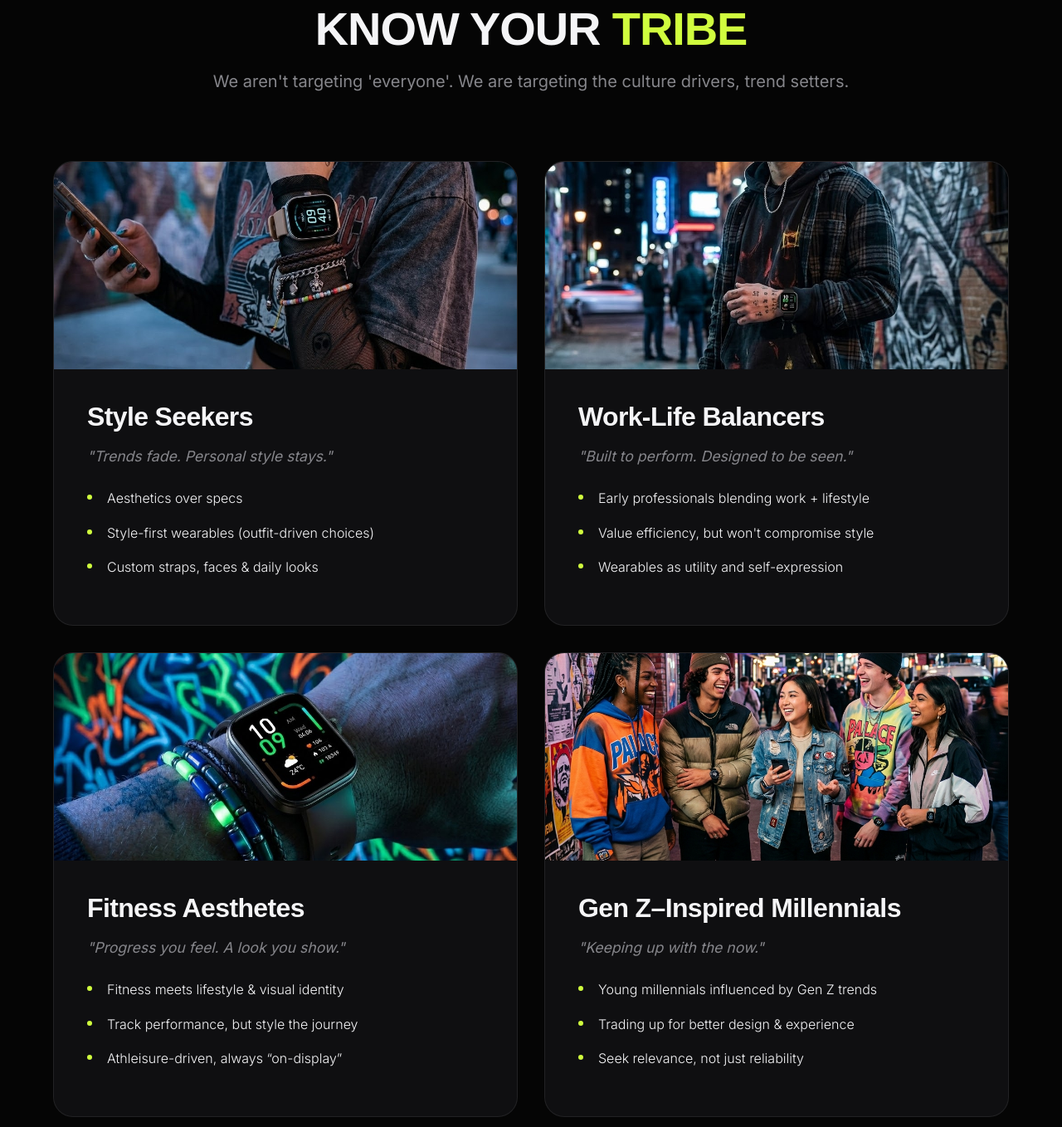
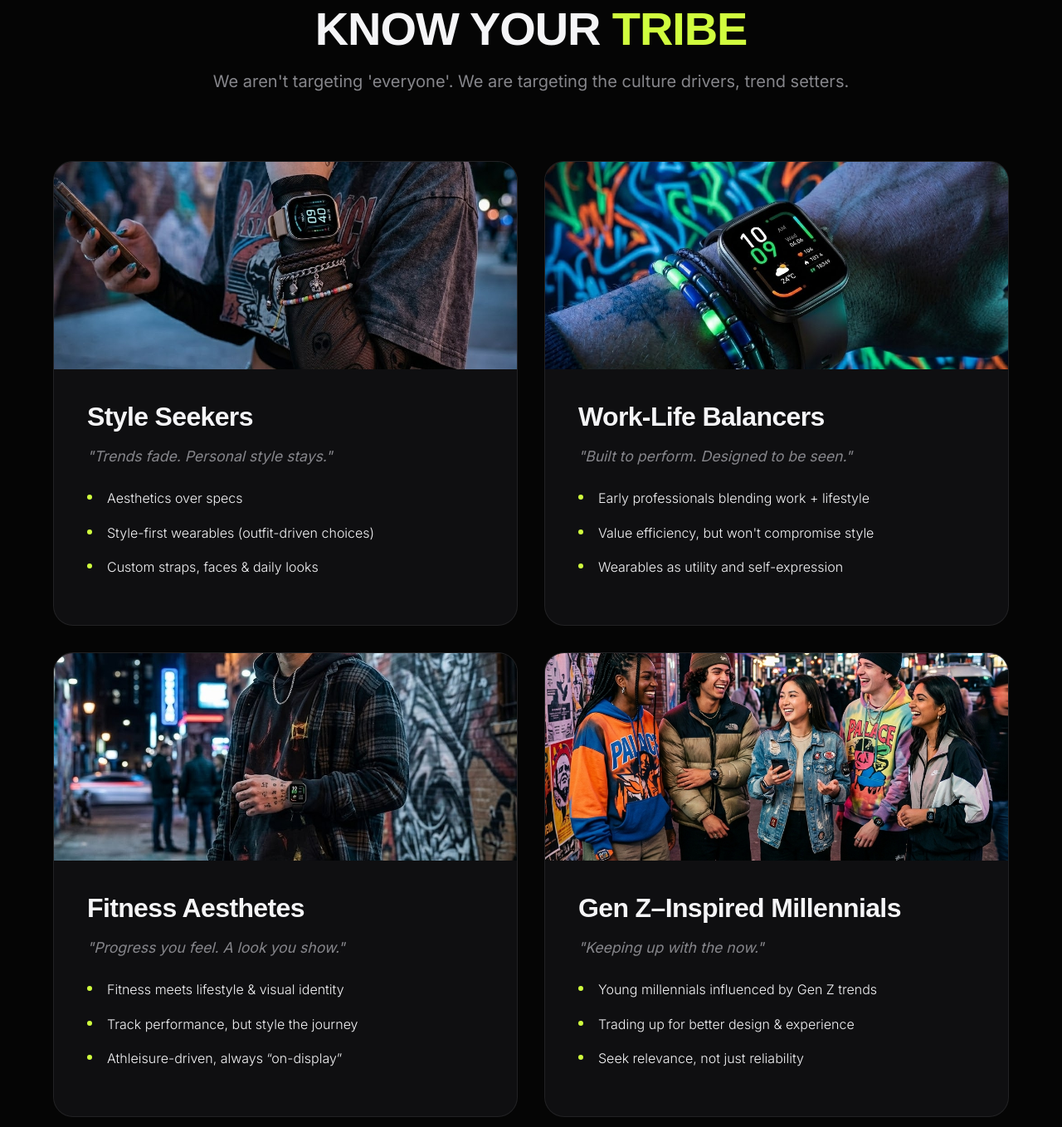
Before and after one commit to jaiswalshalu301-dot/Boat-Brand-Assignment, a plain HTML site: page index.html in a window 1280 px wide. Shown: the part 982-2340 px from the top of the page at 83% size. Drawn offline with Linux system fonts and the light colour scheme; a web font is replaced by a local one.

Commit message:
Add files via upload

```diff
--- a/index.html
+++ b/index.html
@@ -49,7 +49,7 @@
         </div>
         <div class="hero-visual">
             <div class="glow-orb"></div>
-            <img src="hero.png" alt="Hero Vibe Styling" class="hero-img premium-shadow tilt-card" />
+            <img src="guy_watch.jpg" alt="Gym Vibe Styling" class="hero-img premium-shadow tilt-card" />
         </div>
     </header>
 
@@ -80,7 +80,7 @@
             <!-- Card 2 -->
             <div class="tribe-card work-life tilt-card">
                 <div class="card-img-wrapper">
-                    <img src="guy_watch.jpg" alt="Work Life Balancers" class="card-img">
+                    <img src="glow_watch.jpg" alt="Work Life Balancers" class="card-img">
                 </div>
                 <div class="card-content">
                     <h3>Work-Life Balancers</h3>
@@ -96,7 +96,7 @@
             <!-- Card 3 -->
             <div class="tribe-card fitness-aesthetes tilt-card">
                 <div class="card-img-wrapper">
-                    <img src="glow_watch.jpg" alt="Fitness Aesthetes" class="card-img">
+                    <img src="guy_watch.jpg" alt="Fitness Aesthetes" class="card-img">
                 </div>
                 <div class="card-content">
                     <h3>Fitness Aesthetes</h3>
```
Also changed, not shown: 1 other file.
